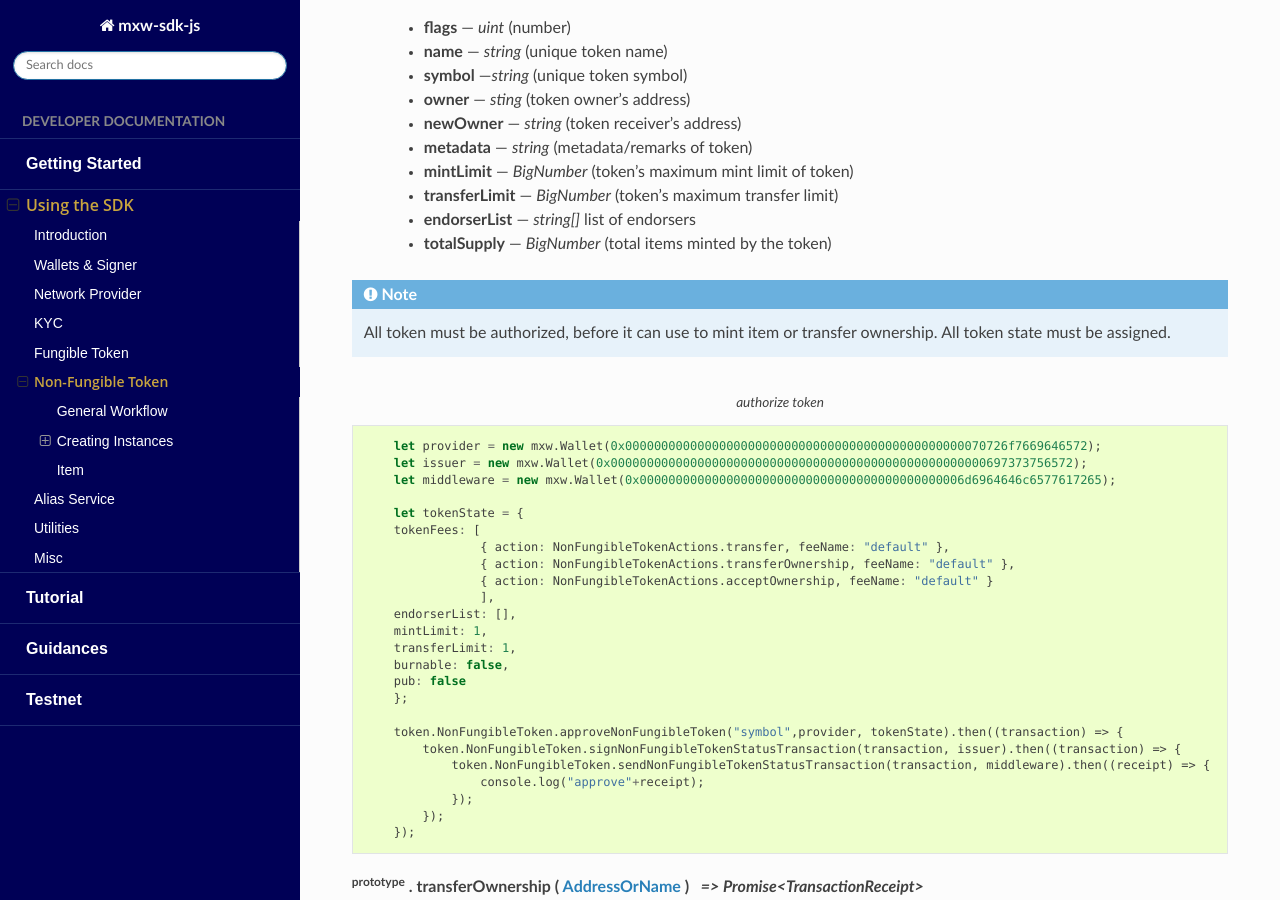
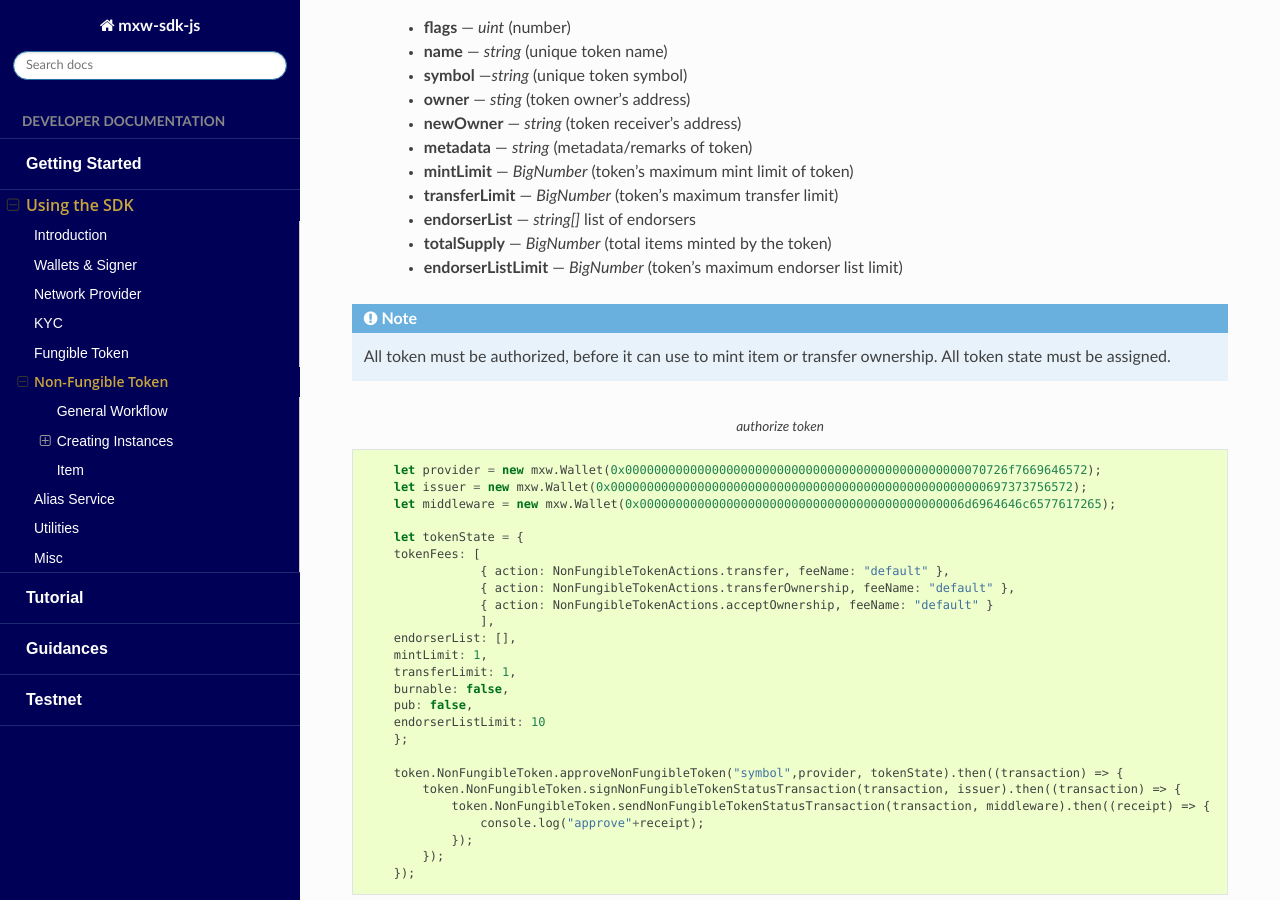
Before and after one commit to maxonrow/mxw-sdk-js, a Sphinx documentation site: the page built from docs/api-6nft.rst, in a window 1280 px wide and 900 px high, scrolled down 1870 px. Built offline with Sphinx 7.4.7 and the Read the Docs theme 2.0.0, drawn with Linux system fonts in a browser that asks for light colours.

Commit message:
update doc for nft

```diff
--- a/docs/api-6nft.rst
+++ b/docs/api-6nft.rst
@@ -94,6 +94,7 @@ Prototype
         - **transferLimit** --- *BigNumber* (token's maximum transfer limit)
         - **endorserList** --- *string[]* list of endorsers
         - **totalSupply** --- *BigNumber* (total items minted by the token)
+        - **endorserListLimit** --- *BigNumber* (token's maximum endorser list limit)
 
 .. note:: All token must be authorized, before it can use to mint item or transfer ownership. All token state must be assigned.
 
@@ -114,7 +115,8 @@ Prototype
         mintLimit: 1,
         transferLimit: 1,
         burnable: false,
-        pub: false
+        pub: false,
+        endorserListLimit: 10
         };
 
         token.NonFungibleToken.approveNonFungibleToken("symbol",provider, tokenState).then((transaction) => {
--- a/docs/version.txt
+++ b/docs/version.txt
@@ -1 +1 @@
-1.0.1
+1.0.2
```
